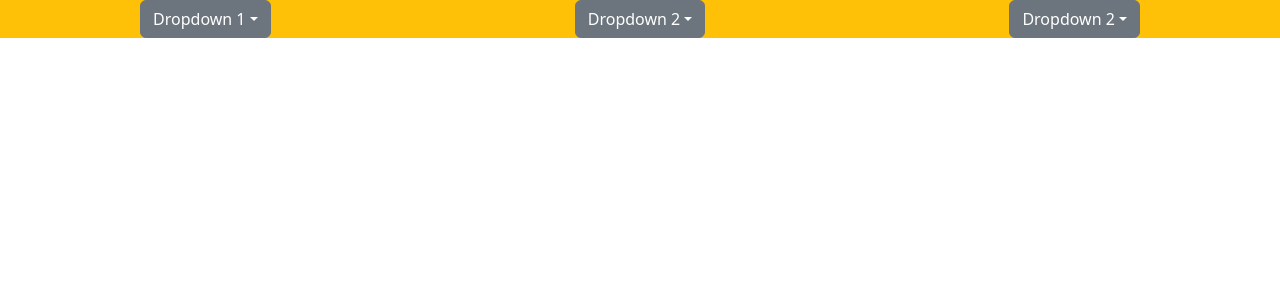
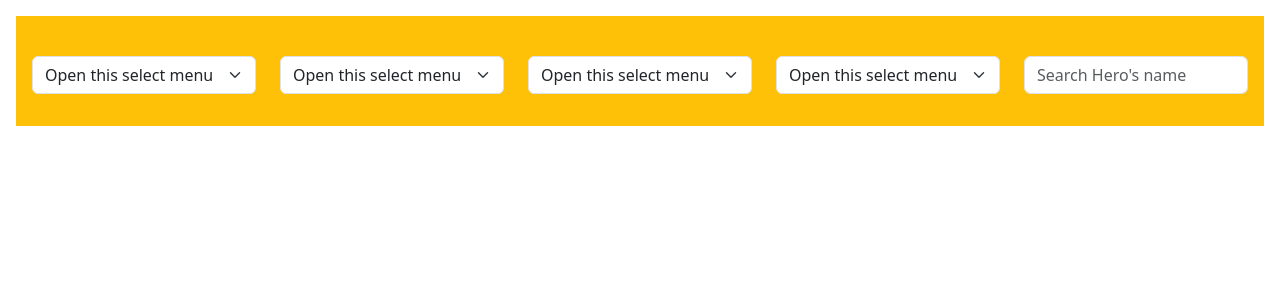
Before and after one commit to SorawitFM/dota-2-hero-statistics, a React (Vite) app: page / in a window 1280 px wide. Shown: the top 300 px of the page. Built offline with nearby package versions, Linux system fonts and the light colour scheme.

Commit message:
commit 11 ( Edit SearchForm, Create optionList )

```diff
--- a/src/components/SearchForm/SearchForm.tsx
+++ b/src/components/SearchForm/SearchForm.tsx
@@ -2,53 +2,57 @@ const SearchForm = () => {
 
     return (
         <div>
-            <form className="grid text-center bg-warning col">
+            <form className="grid text-center bg-warning col m-3 p-3">
                 <div className="row">
                     {/* Dropdown 1 */}
                     <div className="col">
-                        <div className="dropdown" data-bs-theme="light">
-                            <button className="btn btn-secondary dropdown-toggle" type="button" id="dropdownMenuButtonLight1" data-bs-toggle="dropdown" aria-expanded="false">
-                                Dropdown 1
-                            </button>
-                            <ul className="dropdown-menu" aria-labelledby="dropdownMenuButtonLight1">
-                                <li><a className="dropdown-item active" href="#">Action</a></li>
-                                <li><a className="dropdown-item" href="#">Action</a></li>
-                                <li><a className="dropdown-item" href="#">Another action</a></li>
-                                <li><a className="dropdown-item" href="#">Something else here</a></li>
-                                <li><a className="dropdown-item" href="#">Separated link</a></li>
-                            </ul>
-                        </div>
+                        <label className="form-label"></label>
+                        <select className="form-select" aria-label="Default select example">
+                            <option selected>Open this select menu</option>
+                            <option value="1">One</option>
+                            <option value="2">Two</option>
+                            <option value="3">Three</option>
+                        </select>
                     </div>
 
                     {/* Dropdown 2 */}
                     <div className="col">
-                        <div className="dropdown" data-bs-theme="light">
-                            <button className="btn btn-secondary dropdown-toggle" type="button" id="dropdownMenuButtonLight2" data-bs-toggle="dropdown" aria-expanded="false">
-                                Dropdown 2
-                            </button>
-                            <ul className="dropdown-menu" aria-labelledby="dropdownMenuButtonLight2">
-                                <li><a className="dropdown-item active" href="#">Action</a></li>
-                                <li><a className="dropdown-item" href="#">Action</a></li>
-                                <li><a className="dropdown-item" href="#">Another action</a></li>
-                                <li><a className="dropdown-item" href="#">Something else here</a></li>
-                                <li><a className="dropdown-item" href="#">Separated link</a></li>
-                            </ul>
-                        </div>
+                        <label className="form-label"></label>
+                        <select className="form-select" aria-label="Default select example">
+                            <option selected>Open this select menu</option>
+                            <option value="1">One</option>
+                            <option value="2">Two</option>
+                            <option value="3">Three</option>
+                        </select>
                     </div>
 
                     {/* Dropdown 3 */}
                     <div className="col">
-                        <div className="dropdown" data-bs-theme="light">
-                            <button className="btn btn-secondary dropdown-toggle" type="button" id="dropdownMenuButtonLight2" data-bs-toggle="dropdown" aria-expanded="false">
-                                Dropdown 2
-                            </button>
-                            <ul className="dropdown-menu" aria-labelledby="dropdownMenuButtonLight2">
-                                <li><a className="dropdown-item active" href="#">Action</a></li>
-                                <li><a className="dropdown-item" href="#">Action</a></li>
-                                <li><a className="dropdown-item" href="#">Another action</a></li>
-                                <li><a className="dropdown-item" href="#">Something else here</a></li>
-                                <li><a className="dropdown-item" href="#">Separated link</a></li>
-                            </ul>
+                        <label className="form-label"></label>
+                        <select className="form-select" aria-label="Default select example">
+                            <option selected>Open this select menu</option>
+                            <option value="1">One</option>
+                            <option value="2">Two</option>
+                            <option value="3">Three</option>
+                        </select>
+                    </div>
+
+                    {/* Dropdown 4 */}
+                    <div className="col">
+                        <label className="form-label"></label>
+                        <select className="form-select" aria-label="Default select example">
+                            <option selected>Open this select menu</option>
+                            <option value="1">One</option>
+                            <option value="2">Two</option>
+                            <option value="3">Three</option>
+                        </select>
+                    </div>
+
+                    {/* Search */}
+                    <div className="col">
+                        <div className="mb-3">
+                            <label htmlFor="exampleFormControlInput1" className="form-label"></label>
+                            <input type="email" className="form-control" id="exampleFormControlInput1" placeholder="Search Hero's name" />
                         </div>
                     </div>
                 </div>
```
Also changed, not shown: src/utils/optionList.ts (added, +72 -0 lines), src/store/heroList.ts (renamed from src/store/heriList.ts).
